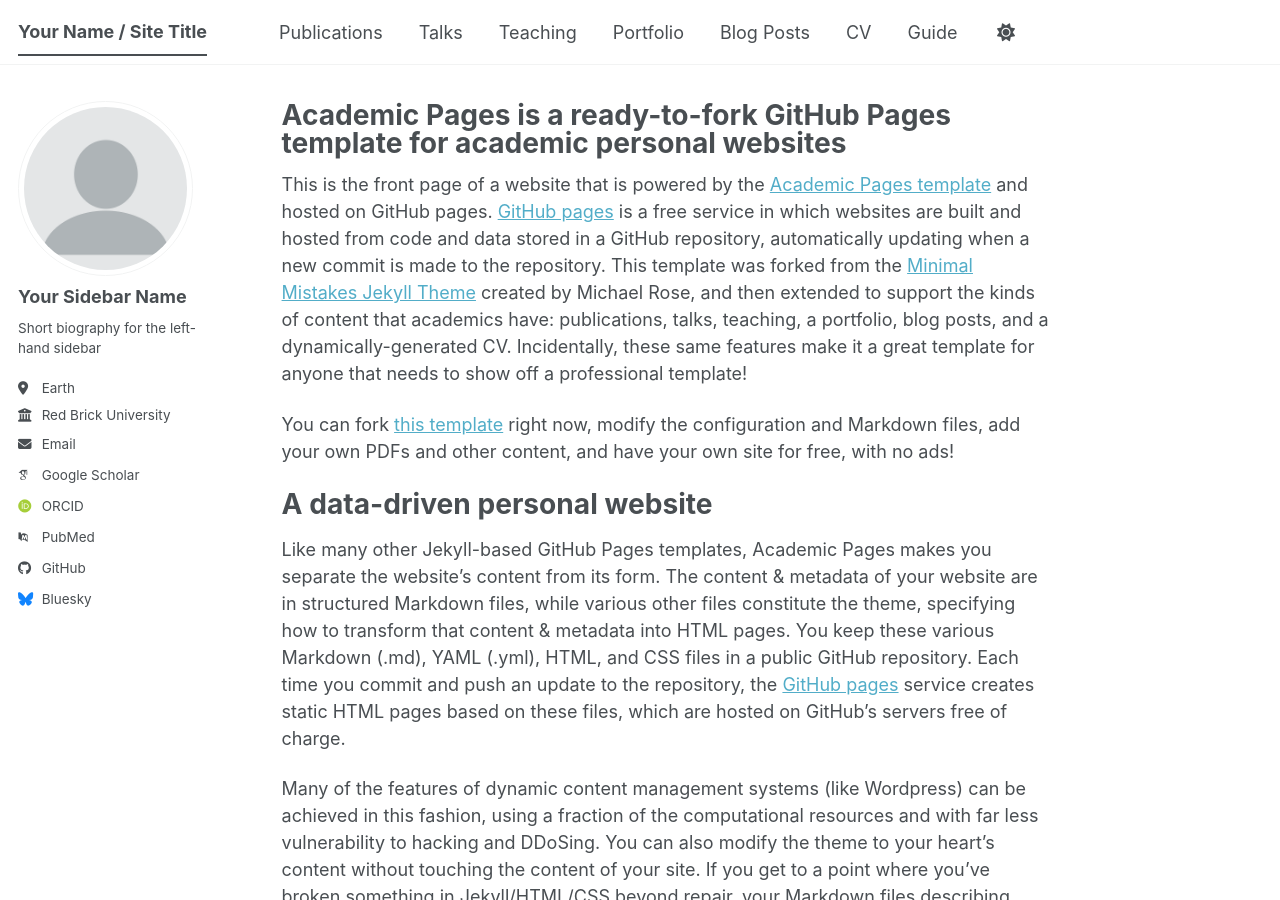
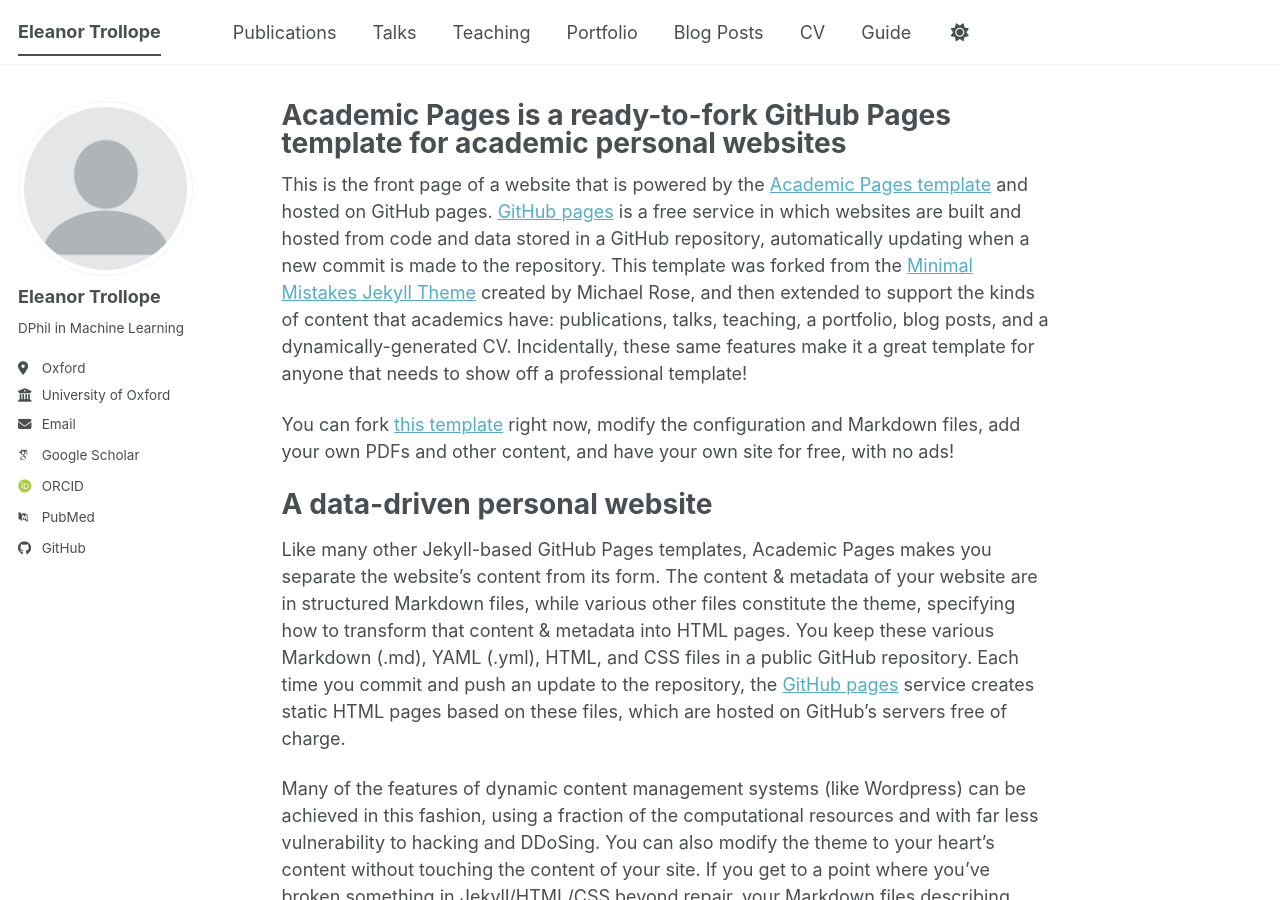
Before and after one commit to eleanortrollope/eleanortrollope.github.io, a Jekyll site: the page built from _pages/about.md, in a window 1280 px wide and 900 px high. Built offline with Jekyll 4.4.1, drawn with Linux system fonts in a browser that asks for light colours; some web fonts are replaced; a script bundle is joined from its source files by our own code; library files that are not in the unit come from our copies.

Commit message:
Update site title and author information

```diff
--- a/_config.yml
+++ b/_config.yml
@@ -9,7 +9,7 @@
 # Basic Site Settings
 locale                   : "en-US"
 site_theme               : "default" # The available themes options are "default", "air", "sunrise", "mint", "dirt" and "contrast"
-title                    : "Your Name / Site Title"
+title                    : "Eleanor Trollope"
 title_separator          : "-"
 name                     : &name "Your Name"
 description              : &description "Your Name's academic portfolio"   # Update this with a general description of your site, this is the default if not overridden by a page
@@ -24,11 +24,11 @@
 author:
   # Biographic information
   avatar           : "profile.png"
-  name             : "Your Sidebar Name"
+  name             : "Eleanor Trollope"
   pronouns         : # example: "she/her"
-  bio              : "Short biography for the left-hand sidebar"
-  location         : "Earth"
-  employer         : "Red Brick University"
+  bio              : "DPhil in Machine Learning"
+  location         : "Oxford"
+  employer         : "University of Oxford"
   uri              : # URL
   email            : "none@example.org"
 
@@ -57,7 +57,7 @@
 
   # Social media
   artstation       : # Username
-  bluesky          : "bsky.app" # Replace this with you Bluesky username
+  bluesky          : # "bsky.app" # Replace this with you Bluesky username
   facebook         : # Username
   flickr           : # Username
   foursquare       : # Username
```
